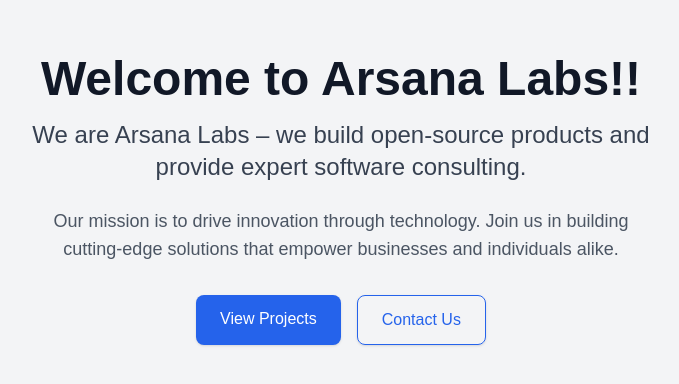
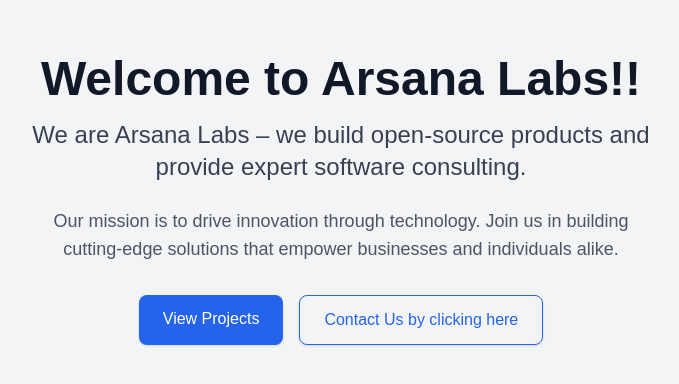
Before and after one commit to GopalVerma1303/arsana-easyer, a Next.js app: page / in a window 1280 px wide. Shown: the part 200-584 px from the top of the page, without its empty margins (299-978 px from the left). Built offline with nearby package versions, Linux system fonts and the light colour scheme.

Commit message:
Update page.tsx

```diff
--- a/app/page.tsx
+++ b/app/page.tsx
@@ -21,7 +21,7 @@
           href="/contact"
           className="px-6 py-3 text-blue-600 border border-blue-600 rounded-lg shadow hover:bg-blue-100"
         >
-          Contact Us
+          Contact Us by clicking here
         </a>
       </div>
     </div>
```
